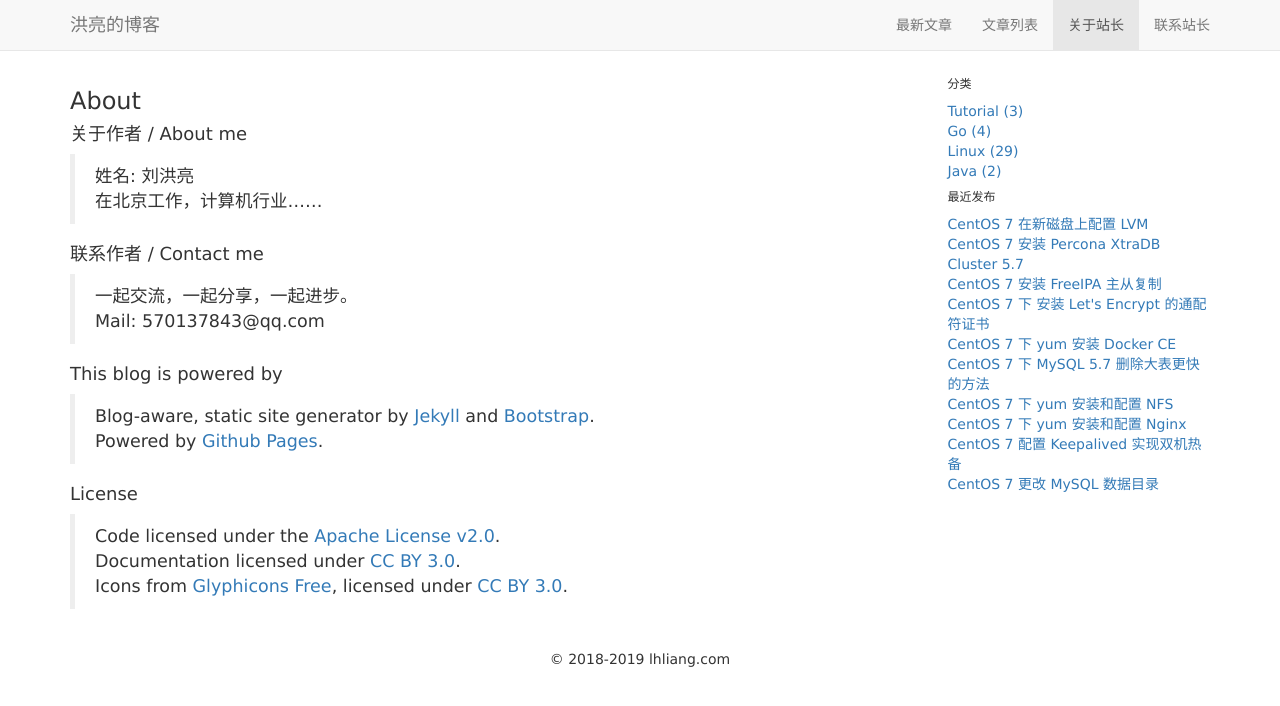
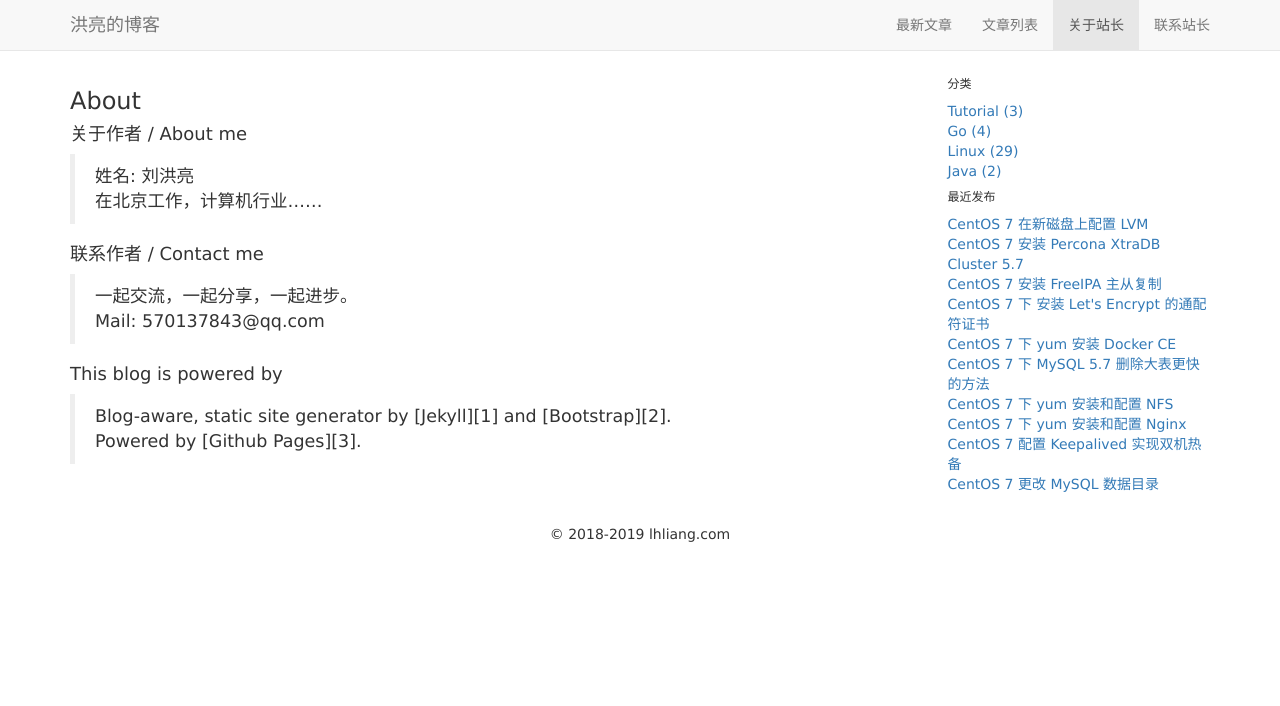
Before and after one commit to lruonan/lhliang.github.io, a Jekyll site: the page built from about.md, in a window 1280 px wide. Shown: the top 706 px of the page. Built offline with Jekyll 4.4.1, drawn with Linux system fonts in a browser that asks for light colours.

Commit message:
Update about.md

```diff
--- a/about.md
+++ b/about.md
@@ -18,17 +18,3 @@ title: About
 #### This blog is powered by
 > Blog-aware, static site generator by [Jekyll][1] and [Bootstrap][2].
 > Powered by [Github Pages][3].
-
-#### License
-> Code licensed under the [Apache License v2.0][4].
-> Documentation licensed under [CC BY 3.0][5].
-> Icons from [Glyphicons Free][6], licensed under [CC BY 3.0][5].
-
-
-[0]: http://lhliang.com
-[1]: https://github.com/mojombo/jekyll
-[2]: http://twitter.github.com/bootstrap/
-[3]: http://pages.github.com
-[4]: http://www.apache.org/licenses/LICENSE-2.0
-[5]: http://creativecommons.org/licenses/by/3.0/
-[6]: http://glyphicons.com/
```
